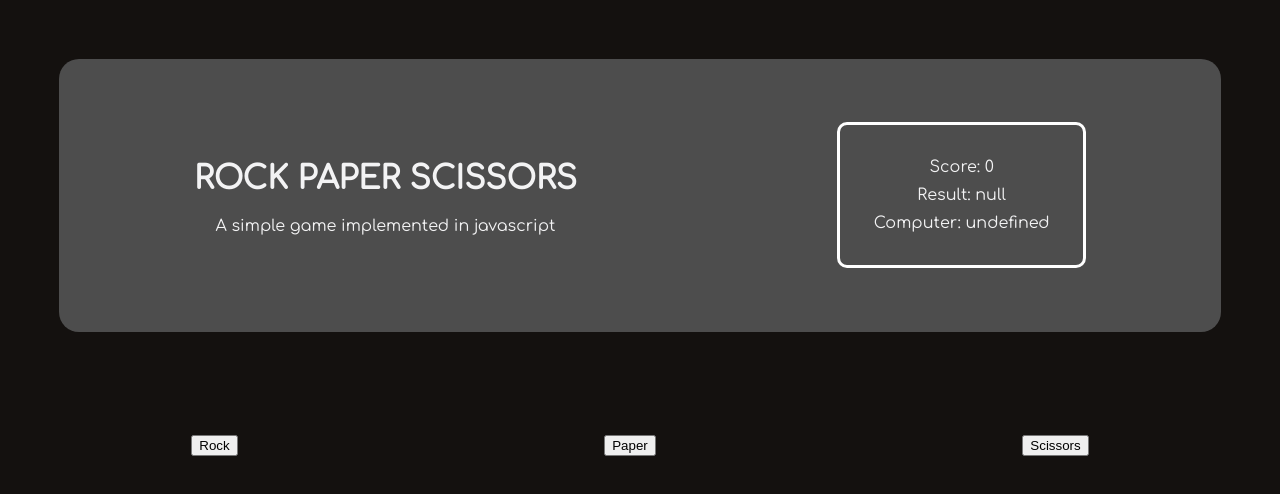
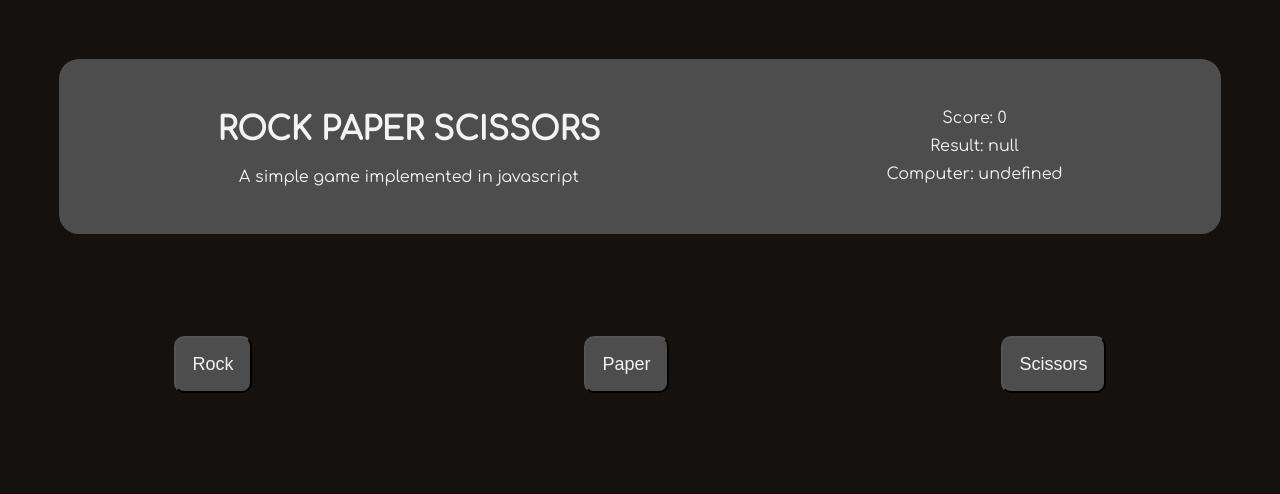
Before and after one commit to kushagra-xo/rps, a plain HTML site: page index.html in a window 1280 px wide. Drawn offline with Linux system fonts and the light colour scheme.

Commit message:
improved design

```diff
--- a/css/main.css
+++ b/css/main.css
@@ -10,14 +10,14 @@ body{
 header{
 	display: flex;
 	flex-flow: row wrap;
-	gap: 40px;
 	justify-content: space-around;
 	align-items: center;
 	font-family: comfortaa,sans;
 	color: #F3F3F4;
 	background: #4d4d4d;
 	border-radius: 20px;
-	padding: 5% 2%;
+	padding: 4vmin;
+	gap: 4vmin;
 	margin: 4%;
 	margin-bottom: 8%;
 	text-align: center;
@@ -27,12 +27,22 @@ header{
 	display: flex;
 	flex-flow: column;
 	gap: 10px;
-	padding: 3%;
-	border: solid white;
-	border-radius: 10px;
 }
 
 .gameOptions{
 	display: flex;
 	justify-content: space-around;
 }
+
+.option{
+	font-size: large;
+	padding: 2vmin;
+	border-radius: 10px;
+	background: #4d4d4d;
+	color: #F3F3F4;
+  transition: background 0.5s ease;
+}
+
+.option:hover{
+	background: #737373;
+}
```
